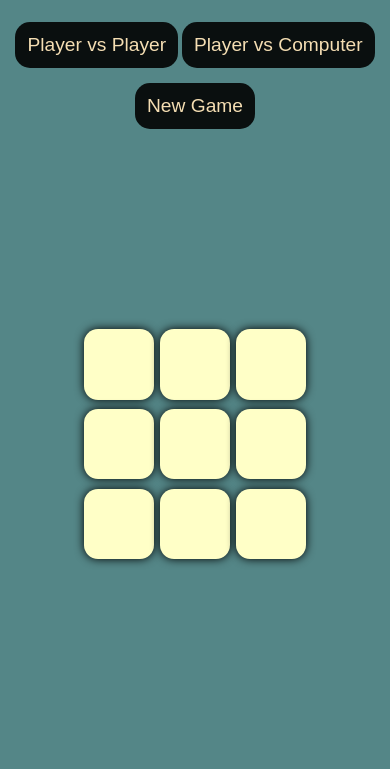
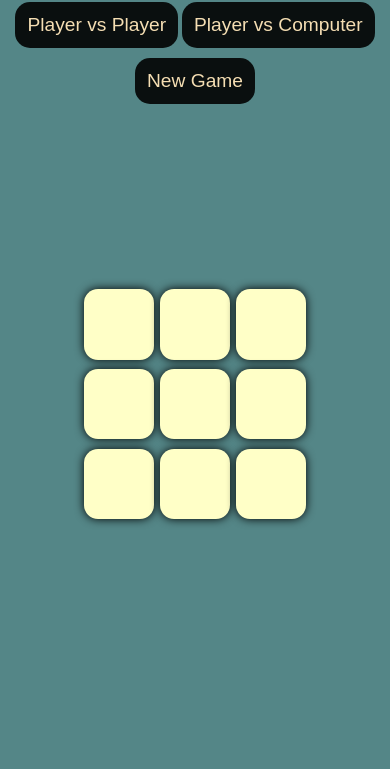
Before and after one commit to SukhwalRaghav/Tic-Tac-Toe-AI-Game, a plain HTML site: page index.html in a window 390 px wide. Shown: the part 75-844 px from the top of the page. Drawn offline with Linux system fonts and the light colour scheme.

Commit message:
Third Demo3

```diff
--- a/style.css
+++ b/style.css
@@ -82,21 +82,21 @@ body {
 
 @media (max-width: 768px){
         #msg{
-            font-size: 30px;
+            font-size: 20px;
         }
         .container{
-            margin-top: 20px;
+            margin-top: 5px;
         }
         h1{
-            margin-top: 30px;
+            margin-top: 20px;
             font-weight:800;
         }
 
         .mode-selection{
-            margin-top: 30px;
+            margin-top: 20px;
         }
 
         #newgame{
-            margin-top: 15px;
+            margin-top: 10px;
         }
 }
```
